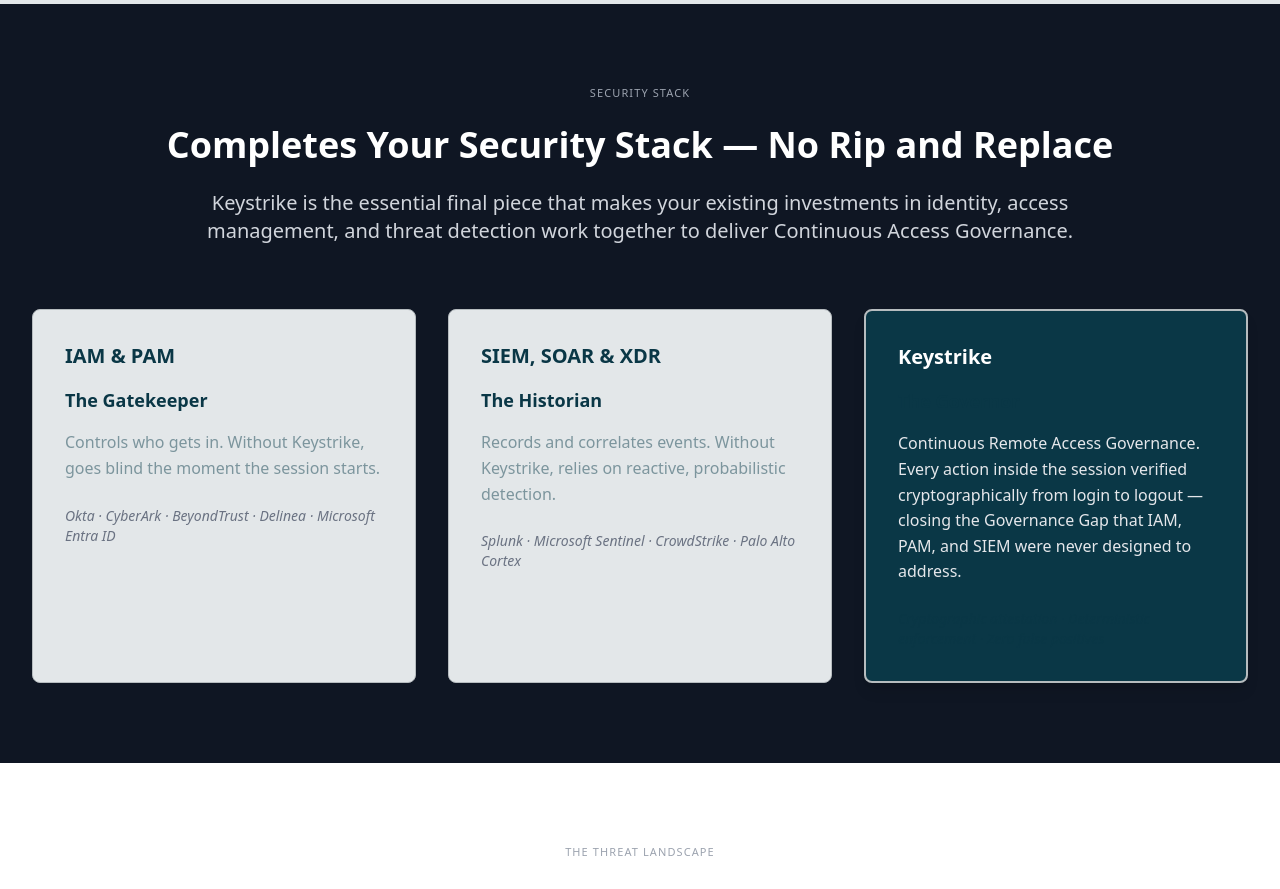
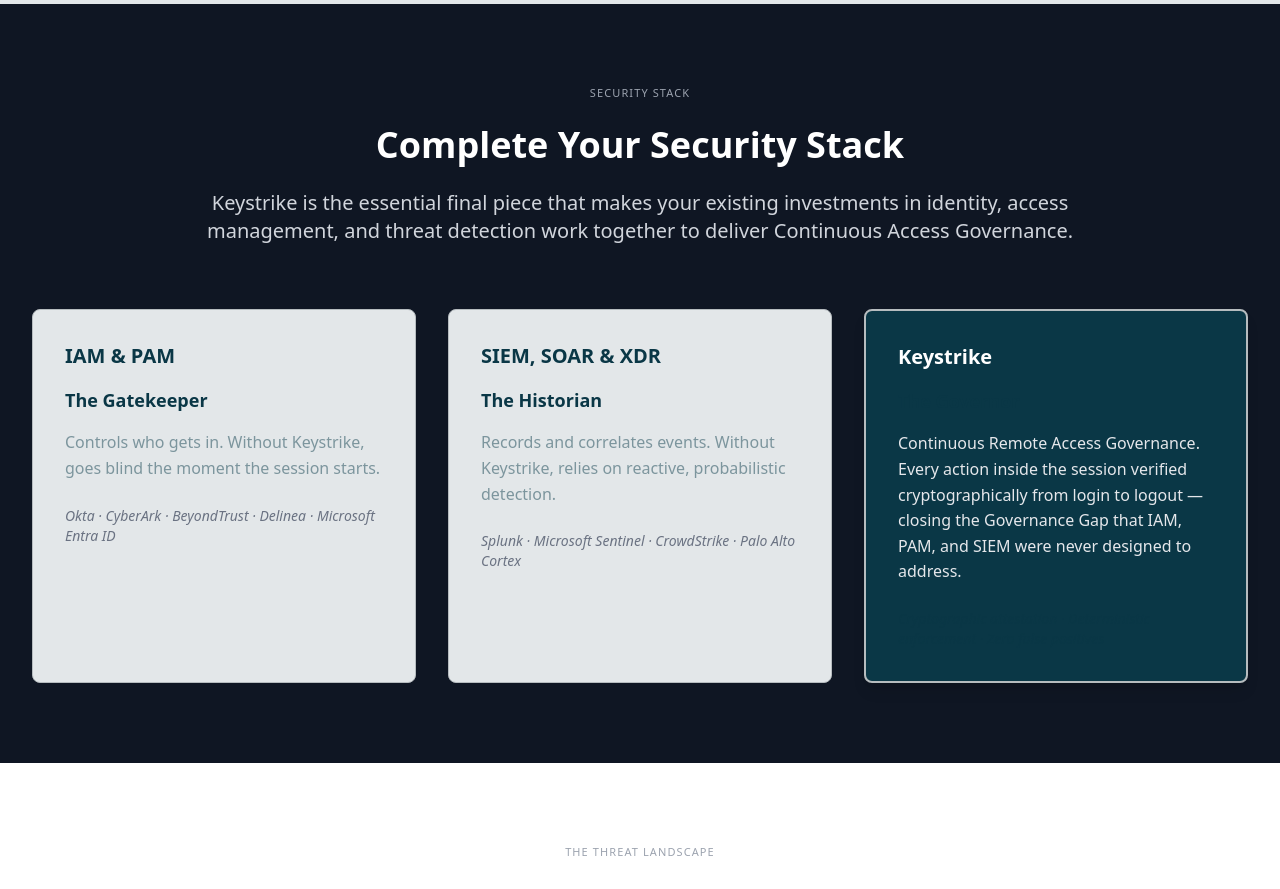
Before and after one commit to RiaanPhoenix/Keystrike-Web, a Next.js app: page /platform in a window 1280 px wide. Shown: the part 6180-7069 px from the top of the page. Built offline with nearby package versions, Linux system fonts and the light colour scheme.

Commit message:
Platform: update heading to 'Complete Your Security Stack'

```diff
--- a/src/app/platform/page.tsx
+++ b/src/app/platform/page.tsx
@@ -800,7 +800,7 @@
               Security Stack
             </div>
             <h2 className="text-3xl md:text-4xl font-bold text-white mb-6">
-              Completes Your Security Stack — No Rip and Replace
+              Complete Your Security Stack
             </h2>
             <p className="text-xl text-gray-300 mb-8 max-w-4xl mx-auto">
               Keystrike is the essential final piece that makes your existing investments in identity, access management, and threat detection work together to deliver Continuous Access Governance.
```
